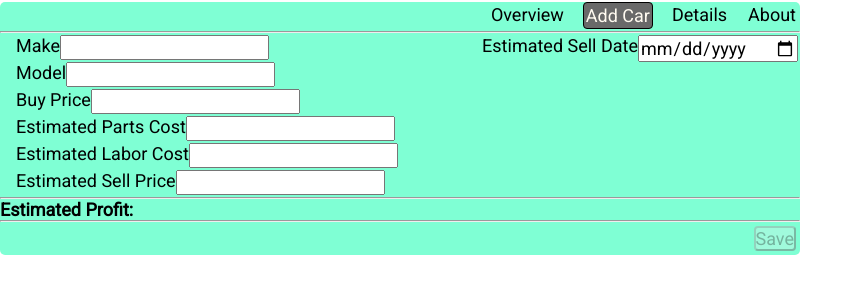
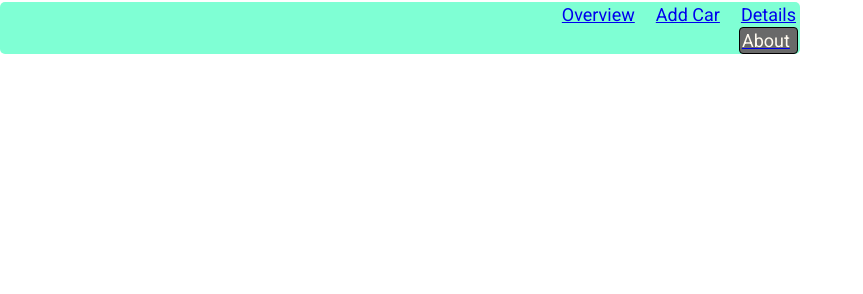
Before and after one commit to tony8464/Car-Management, a plain HTML site: page Index.html in a window 1280 px wide. Shown: the whole page, without its empty margins (0-863 px from the left). Drawn offline with Linux system fonts and the light colour scheme.

Commit message:
redid nav bar

```diff
--- a/Index.html
+++ b/Index.html
@@ -6,72 +6,14 @@
     <meta name="viewport" content="width=, initial-scale=1.0">
     <meta http-equiv="X-UA-Compatible" content="ie=edge">
     <link rel='stylesheet' href='./styles.css' />
-    <title>Add Vehicle</title>
+    <title>Overview</title>
 </head>
 
 <body>
     <div class="container">
         <ul class="navBar">
-            <li>Overview</li>
-            <li>Add Car</li>
+            <li><a href="index.html">Overview</li>
+            <li><a href="add-car.html">Add Car</li>
             <li>Details</li>
             <li>About</li>
         </ul>
-        <hr>
-        <div class="addCarForm">
-        <div class="leftSide">
-                <form name="addCarForm">
-                <div class="data">
-                    <label for="make">Make</label>
-                    <input type="make" id="make">
-
-                </div>
-                <div class="data">
-                    <label for="model">Model</label>
-                    <input type="model" id="model">
-                </div>
-                <div class="data">
-                    <label for="buyPrice">Buy Price</label>
-                    <input type="buyPrice" id="buyPrice">
-                </div>
-                <div class="data">
-                    <label for="estParts">Estimated Parts Cost</label>
-                    <input type="estParts" id="estParts">
-                </div>
-                <div class="data">
-                    <label for="estLabor">Estimated Labor Cost</label>
-                    <input type="estLabor" id="estLabor">
-                </div>
-                <div class="data">
-                    <label for="estSell">Estimated Sell Price</label>
-                    <input type="estSell" id="estSell">
-                </div>
-            </form>
-        </div>
-        <div class="rightSide">
-            <div class="data">
-                <label for="estSellDate">Estimated Sell Date</label>
-                <input type="date" id="estSellDate">
-            </div>
-
-        </div>
-    </div>
-    <hr>
-    <div class="dataEstProfit">
-        <div class="estProfit" id="estProfit">Estimated Profit:</div>
-        <div id="estimatedProfitOutput"></div>
-    </div>
-    <hr>
-    <div class="saveButtonContainer">
-        <div class="saveButton">
-            <button type="submit" class="button" id="saveButton" disabled="disabled">Save</button>
-        </div>
-        <!--<div class="clearButton">
-                <button type="submit" class="button" id="clearButton">Clear</button>
-            </div>-->
-    </div>
-</div>
-</body>
-<script src="main.js"></script>
-
-</html>
```
